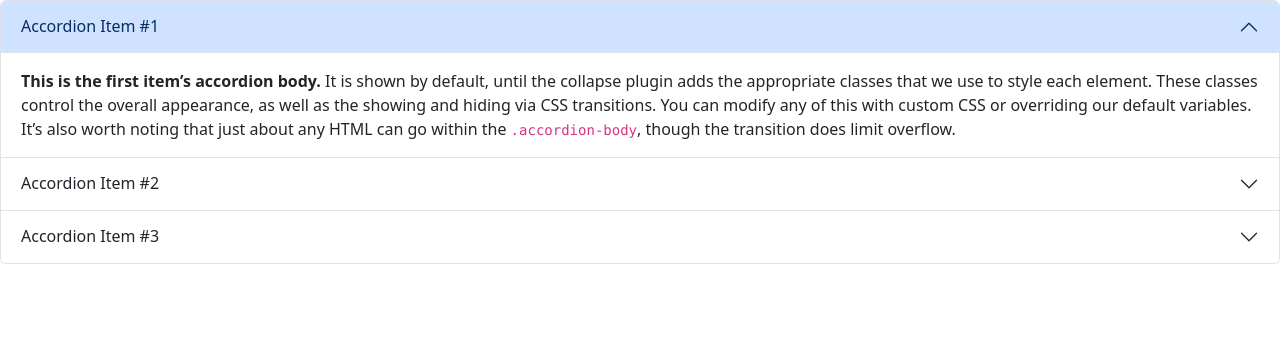
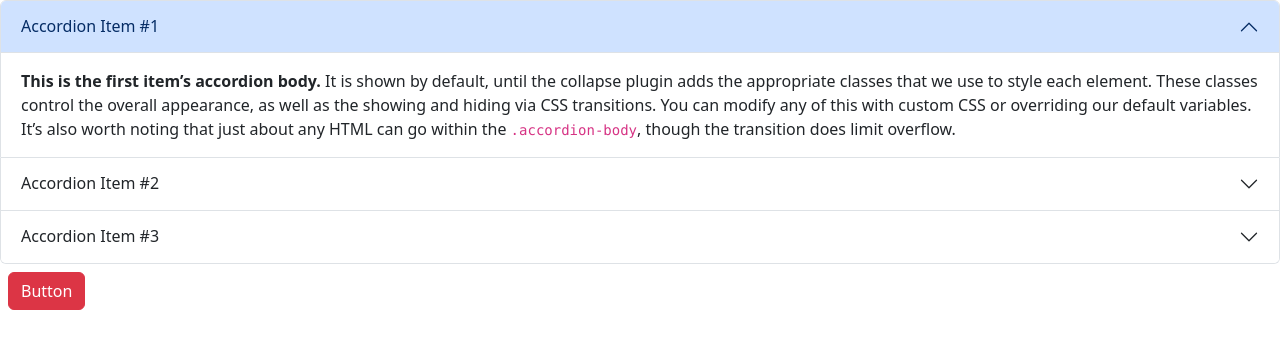
Before and after one commit to Adhithyas27/HTML, a plain HTML site: page bootstrap-demo/index.html in a window 1280 px wide. Drawn offline with nearby package versions, Linux system fonts and the light colour scheme.

Commit message:
files are added

```diff
--- a/bootstrap-demo/index.html
+++ b/bootstrap-demo/index.html
@@ -46,5 +46,6 @@
   </div>
 </div>
     <script src="https://cdn.jsdelivr.net/npm/bootstrap@5.3.8/dist/js/bootstrap.bundle.min.js" integrity="sha384-FKyoEForCGlyvwx9Hj09JcYn3nv7wiPVlz7YYwJrWVcXK/BmnVDxM+D2scQbITxI" crossorigin="anonymous"></script>
+    <button class="btn btn-danger m-2 p-100">Button</button>
 </body>
 </html>
```
